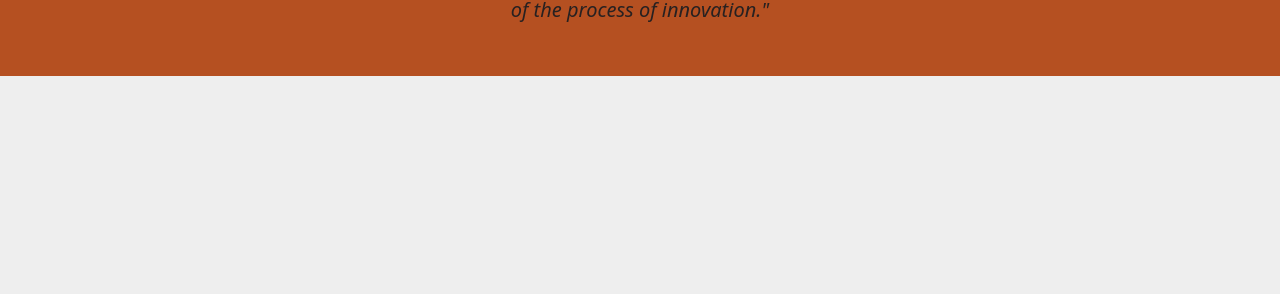
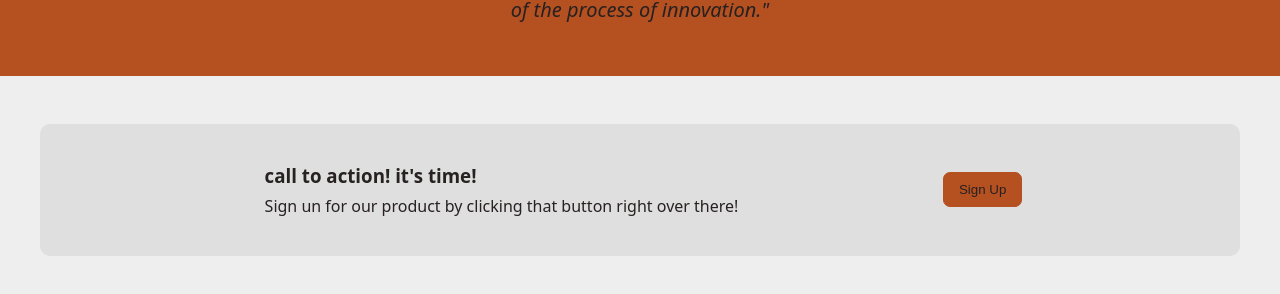
Before and after one commit to oswaldo32s/OdinReact, a React (Vite) app: page / in a window 1280 px wide. Shown: the part 890-1184 px from the top of the page. Before the commit the page ends 966 px from the top, so only its background shows below. Built offline with nearby package versions, Linux system fonts and the light colour scheme.

Commit message:
Add Call to action component to Homepage

```diff
--- /dev/null
+++ b/src/Pages/Home/CallToAction/CallToAction.jsx
@@ -0,0 +1,16 @@
+import styles from './CallToAction.module.css'
+
+function CallToAction({title, paragraph, buttonTxt}){
+  return (
+    <div className={styles.wrapContainer}>
+      <section className={styles.container}>
+        <article>
+          <h3 className={styles.text}>{title}</h3>
+          <p className={styles.text}>{paragraph}</p>
+        </article>
+        <button className={styles.button}>{buttonTxt}</button>
+      </section>
+    </div>)
+  }
+
+export default CallToAction
--- /dev/null
+++ b/src/Pages/Home/CallToAction/CallToAction.module.css
@@ -0,0 +1,25 @@
+.wrapContainer {
+  width: 100%;
+  display: grid;
+  place-items: center;
+  padding: 3rem 20px;
+}
+
+.container {
+  align-items: center;
+  background-color: var(--bg-box);
+  border-radius: 10px;
+  display: flex;
+  justify-content: space-evenly;
+  max-width: 1200px;
+  width: 100%;
+  padding: 2rem 20px;
+}
+
+.button {
+  height: 2.2rem;
+}
+
+.text {
+  margin: 7px;
+}
--- a/src/Pages/Home/Home.jsx
+++ b/src/Pages/Home/Home.jsx
@@ -2,13 +2,21 @@ import WelcomeCard from "./WelcomeCard/WelcomeCard"
 import styles from './Home.module.css'
 import ProjectsCard from "./ProjectsCard/ProjectsCard"
 import QuoteCard from "./QuoteCard/QuoteCard"
+import CallToAction from "./CallToAction/CallToAction"
 
 function Home() {
   return(
     <main className={styles.wrapContainer}>
       <WelcomeCard />
       <ProjectsCard/>
-      <QuoteCard quote={"\"Every line of code is an opportunity to create something amazing. Don't get discouraged by mistakes; they are part of the process of innovation.\""}/>
+      <QuoteCard
+        quote={"\"Every line of code is an opportunity to create something amazing. Don't get discouraged by mistakes; they are part of the process of innovation.\""}
+      />
+      <CallToAction
+        title="call to action! it's time!"
+        paragraph="Sign un for our product by clicking that button right over there!"
+        buttonTxt="Sign Up"
+      />
     </main>
   )
 }
```
